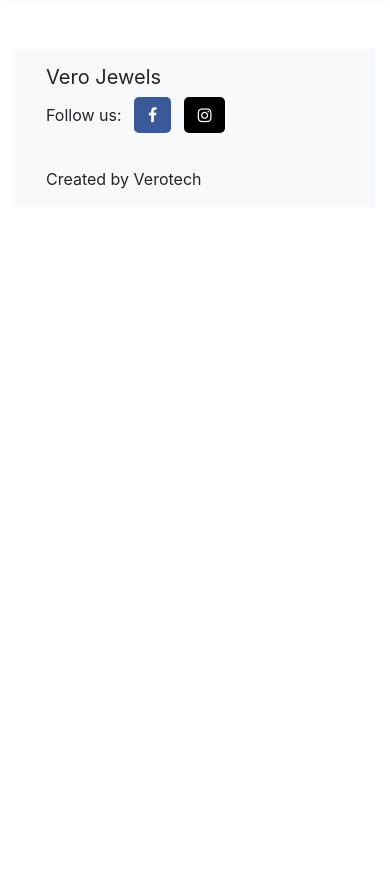
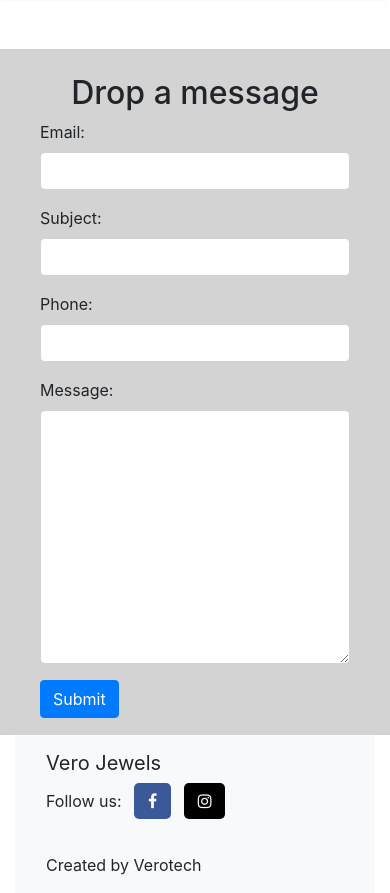
Before and after one commit to shrutikarva/verojewels, a Django app: page /home/ in a window 390 px wide. Shown: the part 1318-2211 px from the top of the page. Before the commit the page ends 1507 px from the top, so only its background shows below. Run offline with Django 3.2, Linux system fonts and the light colour scheme; data comes from the database, SQL or seed files in the repository; some libraries are stand-ins or nearby versions.

Commit message:
css changes

```diff
--- a/products/forms.py
+++ b/products/forms.py
@@ -1,7 +1,7 @@
 from django import forms
 
 class ContactForm(forms.Form):
-    from_email = forms.EmailField(required=True)
+    email = forms.EmailField(required=True)
     subject = forms.CharField(required=True)
     phone = forms.CharField(required=False)
     message = forms.CharField(widget=forms.Textarea, required=True)
--- a/products/templates/products/contactus.html
+++ b/products/templates/products/contactus.html
@@ -32,8 +32,8 @@ Contact us
                 <br />
                 <br />
                 <h3 style="line-height:20%;"><i class="fa fa-user fa-1x" style="line-height:6%;color:#339966"></i> Mobile</h3>
-                <p style="margin-top:6%;line-height:35%">9833391116 (Punya Jain) </p>
-                <p> 9029111154 (Virang Jain)</p>
+                <p style="margin-top:6%;line-height:35%">+91 9833391116 (Punya Jain) </p>
+                <p>+91 9029111154 (Virang Jain)</p>
                 <br />
                 <br />
 
--- a/products/templates/products/detail.html
+++ b/products/templates/products/detail.html
@@ -29,7 +29,8 @@
         <div class="row border border-light shadow-sm p-3 mb-5 bg-white rounded">
             <div class="col-md-3">
 
-                <img src="{{ i.article_image.url }}" class="mw-100 mh-100 img-thumbnail img-fluid figure-img zoom rounded ">
+           <a href="/products/{{ ptype }}/{{ i.id }}"    > <img src="{{ i.article_image.url }}"  class="mw-100 mh-100 img-thumbnail img-fluid figure-img zoom rounded ">
+           </a>
             </div>
             <div class="col-md-9">
                 <a href="/products/{{ ptype }}/{{ i.id }}" ><h5><u>{{ i.article_name }}</u></h5></a>
--- a/products/templates/products/home.html
+++ b/products/templates/products/home.html
@@ -23,7 +23,7 @@
   </div>
     </div>
     <div class="carousel-item">
-      <img class="d-block w-100" src="{% static 'products/images/diamonds3.jpg' %}" alt="Third slide">
+      <img class="d-block w-100" src="{% static 'products/images/diamond4.jpg' %}" alt="Third slide">
       <div class="carousel-caption   ">
         <h3 class="mybox"><em>Quality is our priority.</em></h3>
   </div>
@@ -66,5 +66,58 @@
 </div>
   </div>
 </div>
+                  <div class="row" style="background: #D3D3D3;">
+                    <div class = "col-md-3"></div>
+                    <div class="col-md-6" style="margin-left:25 ;margin-right: 25;">
+
+                </br> <h2 class="text-center">Drop a message</h2>
+
+{% load widget_tweaks %}
+
+<form class="form-horizontal" method="post" novalidate>
+  {% csrf_token %}
+
+  {% for hidden_field in form.hidden_fields %}
+    {{ hidden_field }}
+  {% endfor %}
+
+  {% if form.non_field_errors %}
+    <div class="alert alert-danger" role="alert">
+      {% for error in form.non_field_errors %}
+        {{ error }}
+      {% endfor %}
+    </div>
+  {% endif %}
+
+  {% for field in form.visible_fields %}
+    <div class="form-group">
+      {{ field.label_tag }}
+
+      {% if form.is_bound %}
+        {% if field.errors %}
+          {% render_field field class="form-control is-invalid" %}
+          {% for error in field.errors %}
+            <div class="invalid-feedback">
+              {{ error }}
+            </div>
+          {% endfor %}
+        {% else %}
+          {% render_field field class="form-control is-valid" %}
+        {% endif %}
+      {% else %}
+        {% render_field field class="form-control" %}
+      {% endif %}
+
+      {% if field.help_text %}
+        <small class="form-text text-muted">{{ field.help_text }}</small>
+      {% endif %}
+    </div>
+  {% endfor %}
+
+  <button type="submit" class="btn btn-primary">Submit</button>
+</form>
+                        </div>
+                    <div class = "col-md-3"></div>
+                    </div>
   </div>
 {% endblock content %}
--- a/products/views.py
+++ b/products/views.py
@@ -11,7 +11,23 @@ def index(request):
     return render(request,'products/base.html')
 
 def home(request):
-    return render(request,'products/home.html')
+    if request.method == 'GET':
+        form = ContactForm()
+    else:
+        form = ContactForm(request.POST)
+        if form.is_valid():
+            subject = 'From verojewels website'+form.cleaned_data['subject']
+            from_email = form.cleaned_data['email']
+            phone = form.cleaned_data['phone']
+            message = 'Message received from: ' + str(phone)+'\n'+form.cleaned_data['message'] + '\n'
+            try:
+                send_mail(subject, message, from_email, ['shruti.karva@gmail.com','jain.punya01@gmail.com','jainvirang@gmail.com'])
+            except BadHeaderError:
+                return HttpResponse('Invalid header found.')
+            messages.success(request, 'Message sent. You will be contacted soon. Meanwhile have a look at our designs.')
+            return redirect('/')
+
+    return render(request,'products/home.html',{'form':form})
 
 def contact(request):
     return render(request,'products/contactus.html')
@@ -40,8 +56,8 @@ def product_enquiry(request,ptype,pid):
     else:
         form = ContactForm(request.POST)
         if form.is_valid():
-            subject = form.cleaned_data['subject']
-            from_email = form.cleaned_data['from_email']
+            subject = 'From verojewels website'+form.cleaned_data['subject']
+            from_email = form.cleaned_data['email']
             phone = form.cleaned_data['phone']
             message = 'Message received from: ' + str(phone)+'\n' + str(spec_product.article_name)+ '\n'+form.cleaned_data['message'] + '\n'
             try:
--- a/requirements.txt
+++ b/requirements.txt
@@ -7,6 +7,7 @@ django-bootstrap3==10.0.1
 django-heroku==0.3.1
 django-mysql==2.3.0
 django-toolbelt==0.0.1
+django-widget-tweaks==1.4.2
 gunicorn==19.9.0
 mock==2.0.0
 pbr==4.2.0
--- a/verojewels/production.py
+++ b/verojewels/production.py
@@ -39,6 +39,7 @@ ALLOWED_HOSTS = ['127.0.0.1', '.verojewels.com','.herokuapp.com']
 
 INSTALLED_APPS = [
 'cloudinary',
+'widget_tweaks',
 'products.apps.ProductsConfig',
     'bootstrap3',
     'django.contrib.admin',
--- a/verojewels/settings.py
+++ b/verojewels/settings.py
@@ -39,6 +39,7 @@ ALLOWED_HOSTS = ['*']
 
 INSTALLED_APPS = [
 'cloudinary',
+'widget_tweaks',
 'products.apps.ProductsConfig',
     'bootstrap3',
     'django.contrib.admin',
```
Also changed, not shown: products/templates/products/enquiry.html (+47 -11 lines), static/products/images/diamond4.jpg (added), static/products/images/diamond5.jpg (added), 2 other files.
